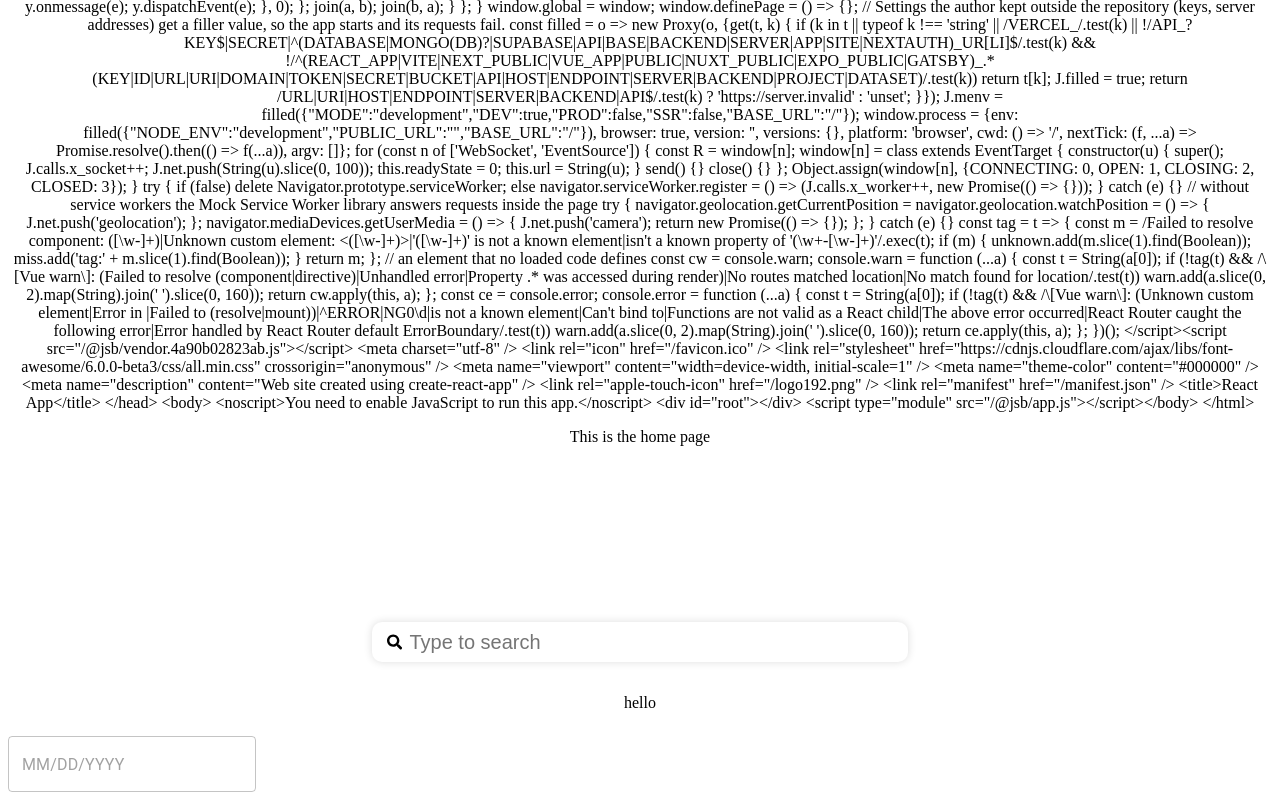
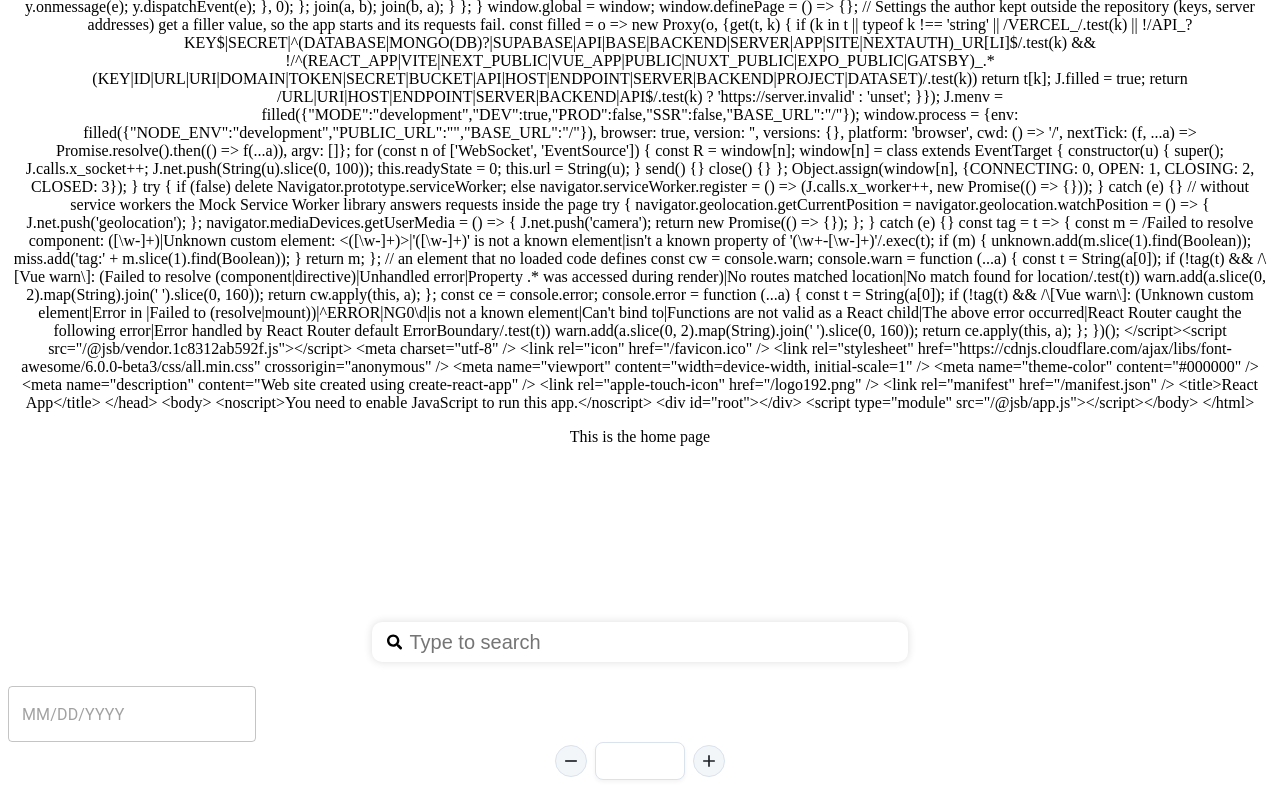
Before and after one commit to loheesong/ESC-proj, a React (Create React App) app in the folder frontend/: page / in a window 1280 px wide. Shown: the part 1990-2790 px from the top of the page. Built offline with nearby package versions, Linux system fonts and the light colour scheme.

Commit message:
init room input

```diff
--- a/frontend/package.json
+++ b/frontend/package.json
@@ -6,6 +6,8 @@
     "@emotion/react": "^11.11.4",
     "@emotion/styled": "^11.11.5",
     "@fortawesome/fontawesome-free": "^6.5.2",
+    "@mui/base": "^5.0.0-beta.40",
+    "@mui/icons-material": "^5.16.1",
     "@mui/material": "^5.16.0",
     "@mui/x-date-pickers": "^7.10.0",
     "@testing-library/jest-dom": "^5.17.0",
--- a/frontend/src/components/SearchForm/SearchDestForm.js
+++ b/frontend/src/components/SearchForm/SearchDestForm.js
@@ -1,12 +1,13 @@
 import SearchBar from "./SearchBar"
 import SearchDatePicker from "./SearchDatePicker";
+import SearchNumberInput from "./SearchNumberInput";
 
 function SearchForm(params) {
     return (
         <div>
             <SearchBar></SearchBar>
-            <p>hello</p>
             <SearchDatePicker></SearchDatePicker>
+            <SearchNumberInput></SearchNumberInput>
         </div>
     )
 }
--- /dev/null
+++ b/frontend/src/components/SearchForm/SearchNumberInput.js
@@ -0,0 +1,142 @@
+
+import { Unstable_NumberInput as BaseNumberInput } from '@mui/base/Unstable_NumberInput';
+import { styled } from '@mui/system';
+import RemoveIcon from '@mui/icons-material/Remove';
+import AddIcon from '@mui/icons-material/Add';
+import { forwardRef } from 'react'
+
+const NumberInput = forwardRef(function CustomNumberInput(props, ref) {
+    return (
+        <BaseNumberInput
+            slots={{
+            root: StyledInputRoot,
+            input: StyledInput,
+            incrementButton: StyledButton,
+            decrementButton: StyledButton,
+            }}
+            slotProps={{
+            incrementButton: {
+                children: <AddIcon fontSize="small" />,
+                className: 'increment',
+            },
+            decrementButton: {
+                children: <RemoveIcon fontSize="small" />,
+            },
+            }}
+            {...props}
+            ref={ref}
+        />
+
+    )
+})
+
+export default function SearchNumberInput() {
+    return <NumberInput aria-label="Quantity Input" min={1} max={9} />;
+}
+
+const blue = {
+    100: '#daecff',
+    200: '#b6daff',
+    300: '#66b2ff',
+    400: '#3399ff',
+    500: '#007fff',
+    600: '#0072e5',
+    700: '#0059B2',
+    800: '#004c99',
+};
+
+const grey = {
+    50: '#F3F6F9',
+    100: '#E5EAF2',
+    200: '#DAE2ED',
+    300: '#C7D0DD',
+    400: '#B0B8C4',
+    500: '#9DA8B7',
+    600: '#6B7A90',
+    700: '#434D5B',
+    800: '#303740',
+    900: '#1C2025',
+};
+
+const StyledInputRoot = styled('div')(
+    ({ theme }) => `
+    font-family: 'IBM Plex Sans', sans-serif;
+    font-weight: 400;
+    color: ${theme.palette.mode === 'dark' ? grey[300] : grey[500]};
+    display: flex;
+    flex-flow: row nowrap;
+    justify-content: center;
+    align-items: center;
+    `
+);
+
+const StyledInput = styled('input')(
+    ({ theme }) => `
+    font-size: 0.875rem;
+    font-family: inherit;
+    font-weight: 400;
+    line-height: 1.375;
+    color: ${theme.palette.mode === 'dark' ? grey[300] : grey[900]};
+    background: ${theme.palette.mode === 'dark' ? grey[900] : '#fff'};
+    border: 1px solid ${theme.palette.mode === 'dark' ? grey[700] : grey[200]};
+    box-shadow: 0px 2px 4px ${theme.palette.mode === 'dark' ? 'rgba(0,0,0, 0.5)' : 'rgba(0,0,0, 0.05)'};
+    border-radius: 8px;
+    margin: 0 8px;
+    padding: 10px 12px;
+    outline: 0;
+    min-width: 0;
+    width: 4rem;
+    text-align: center;
+
+    &:hover {
+      border-color: ${blue[400]};
+    }
+
+    &:focus {
+      border-color: ${blue[400]};
+      box-shadow: 0 0 0 3px ${theme.palette.mode === 'dark' ? blue[700] : blue[200]};
+    }
+
+    &:focus-visible {
+      outline: 0;
+    }
+    `
+);
+
+  const StyledButton = styled('button')(
+    ({ theme }) => `
+    font-family: 'IBM Plex Sans', sans-serif;
+    font-size: 0.875rem;
+    box-sizing: border-box;
+    line-height: 1.5;
+    border: 1px solid;
+    border-radius: 999px;
+    border-color: ${theme.palette.mode === 'dark' ? grey[800] : grey[200]};
+    background: ${theme.palette.mode === 'dark' ? grey[900] : grey[50]};
+    color: ${theme.palette.mode === 'dark' ? grey[200] : grey[900]};
+    width: 32px;
+    height: 32px;
+    display: flex;
+    flex-flow: row nowrap;
+    justify-content: center;
+    align-items: center;
+    transition-property: all;
+    transition-timing-function: cubic-bezier(0.4, 0, 0.2, 1);
+    transition-duration: 120ms;
+
+    &:hover {
+      cursor: pointer;
+      background: ${theme.palette.mode === 'dark' ? blue[700] : blue[500]};
+      border-color: ${theme.palette.mode === 'dark' ? blue[500] : blue[400]};
+      color: ${grey[50]};
+    }
+
+    &:focus-visible {
+      outline: 0;
+    }
+
+    &.increment {
+      order: 1;
+    }
+    `
+);
```
Also changed, not shown: 1 other file (tests, documents, lock files or other folders).
